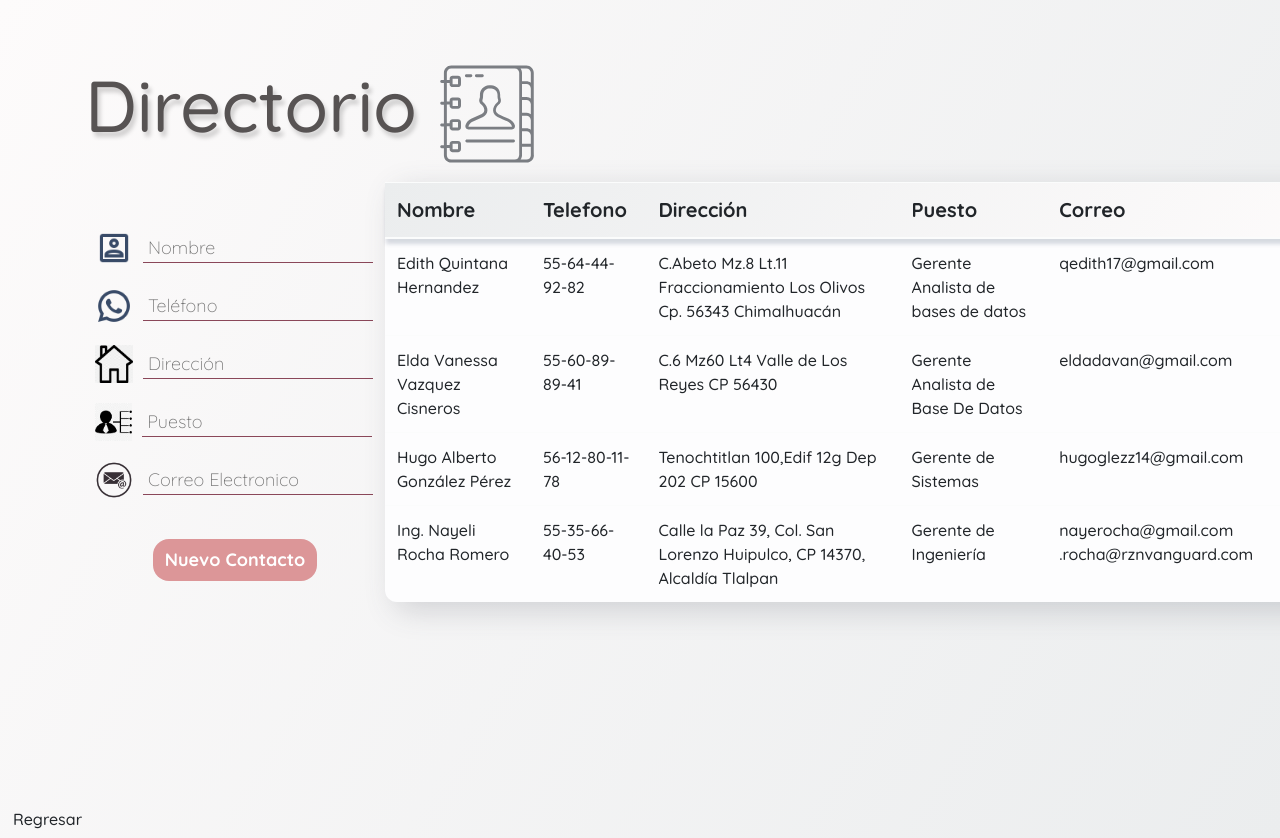
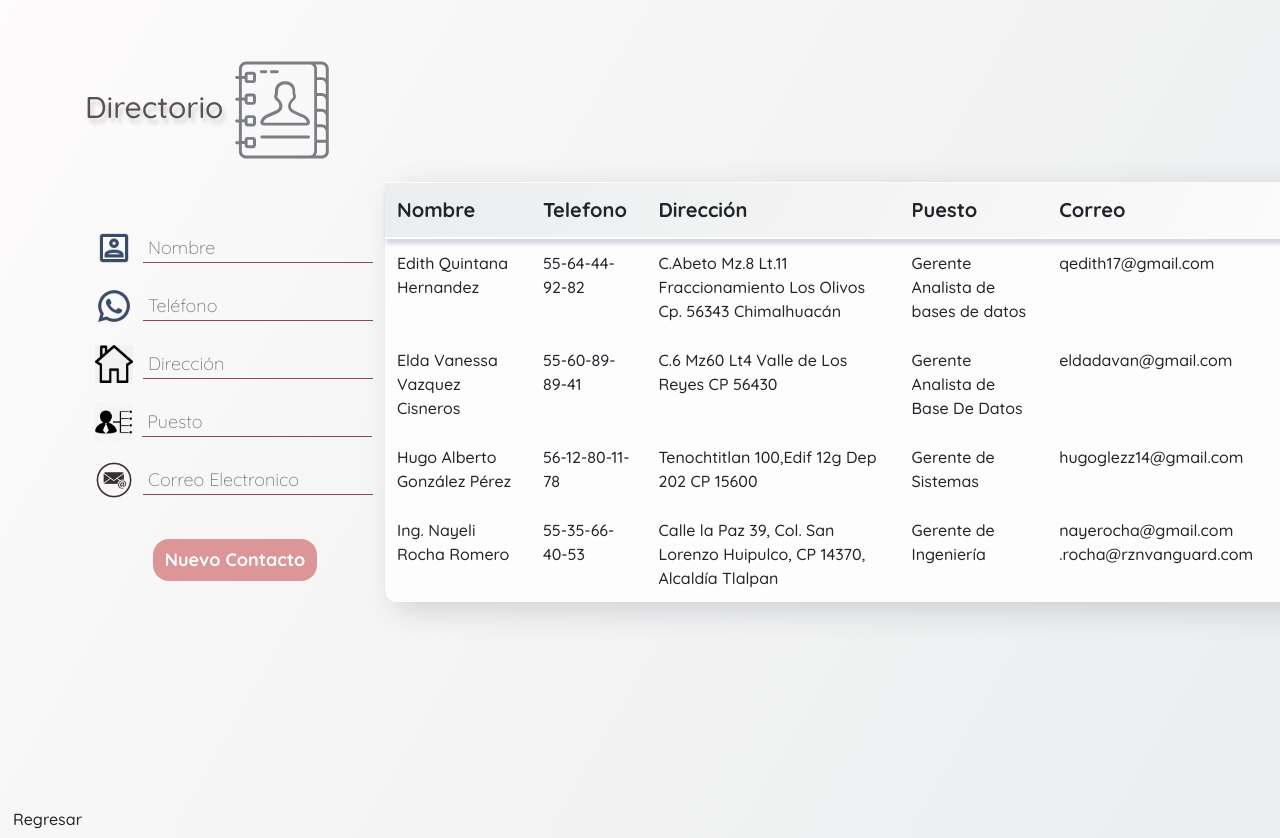
Before and after one commit to van123782/directorio.gihub.io, a plain HTML site: page directorio.html in a window 1280 px wide. Shown: the top 838 px of the page. Drawn offline with nearby package versions, Linux system fonts and the light colour scheme.

Commit message:
Update styles.css

```diff
--- a/styles/styles.css
+++ b/styles/styles.css
@@ -14,7 +14,7 @@ body {
 	position: absolute;
 	margin-top: 60px;
 	font-weight: 500;
-	font-size: 72px;
+	font-size: 30px;
 	line-height: 90px;
 	color: #575353;
 	text-shadow: 3px 5px 4px rgba(0, 0, 0, 0.171);
```
